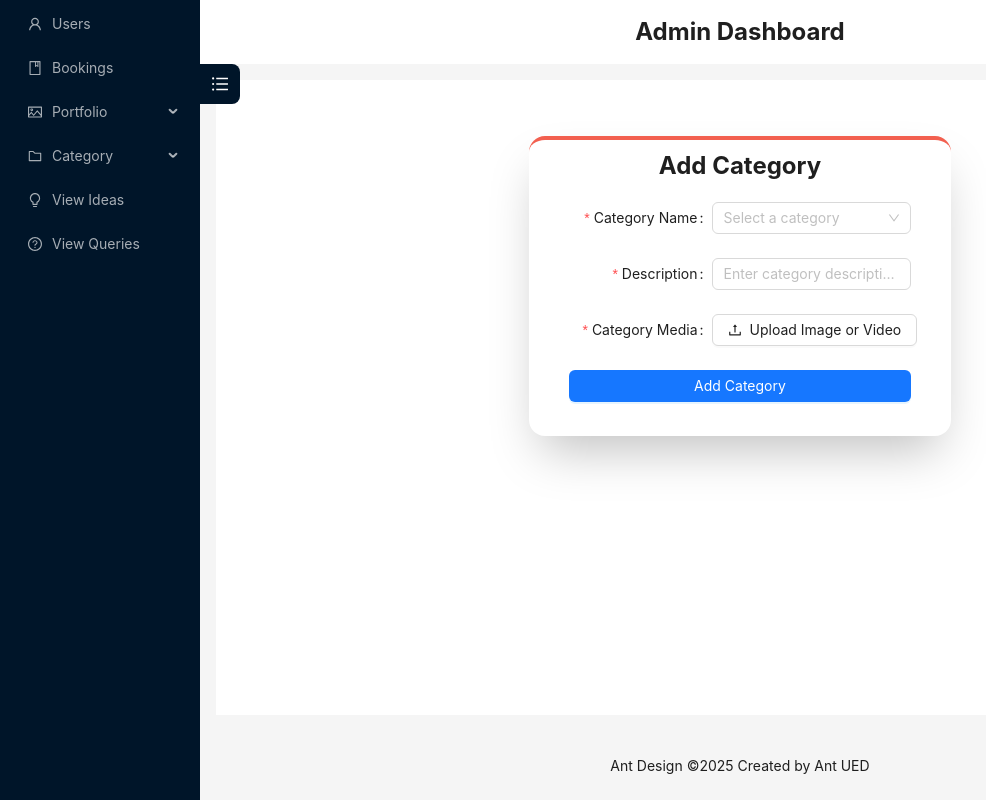
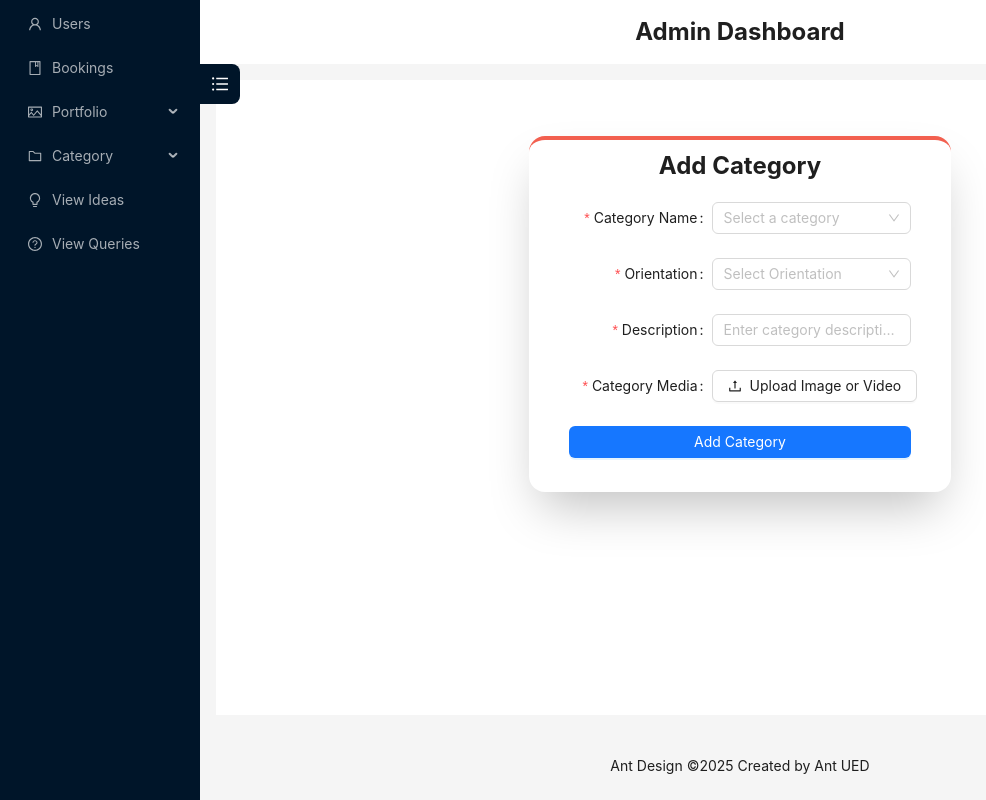
Before and after one commit to NavpreetAngural/epic_media_admin, a React (Vite) app: page /category/add in a window 1280 px wide. Shown: the whole page, without its empty margins (0-986 px from the left). Built offline with nearby package versions, Linux system fonts and the light colour scheme.

Commit message:
orientation filed added

```diff
--- a/src/pages/AddCategory.jsx
+++ b/src/pages/AddCategory.jsx
@@ -73,6 +73,18 @@ const AddCategory = () => {
                             </Select>
                         </Form.Item>
 
+                        <Form.Item
+                            label="Orientation"
+                            name="orientation"
+                            rules={[{ required: true, message: 'Please select a category!' }]}
+                        >
+                            <Select placeholder="Select Orientation">
+                                <Option value="potrait">Travel</Option>
+                                <Option value="landscape">Pre Wedding</Option>
+
+                            </Select>
+                        </Form.Item>
+
                         {/* Description */}
                         <Form.Item
                             label="Description"
```
